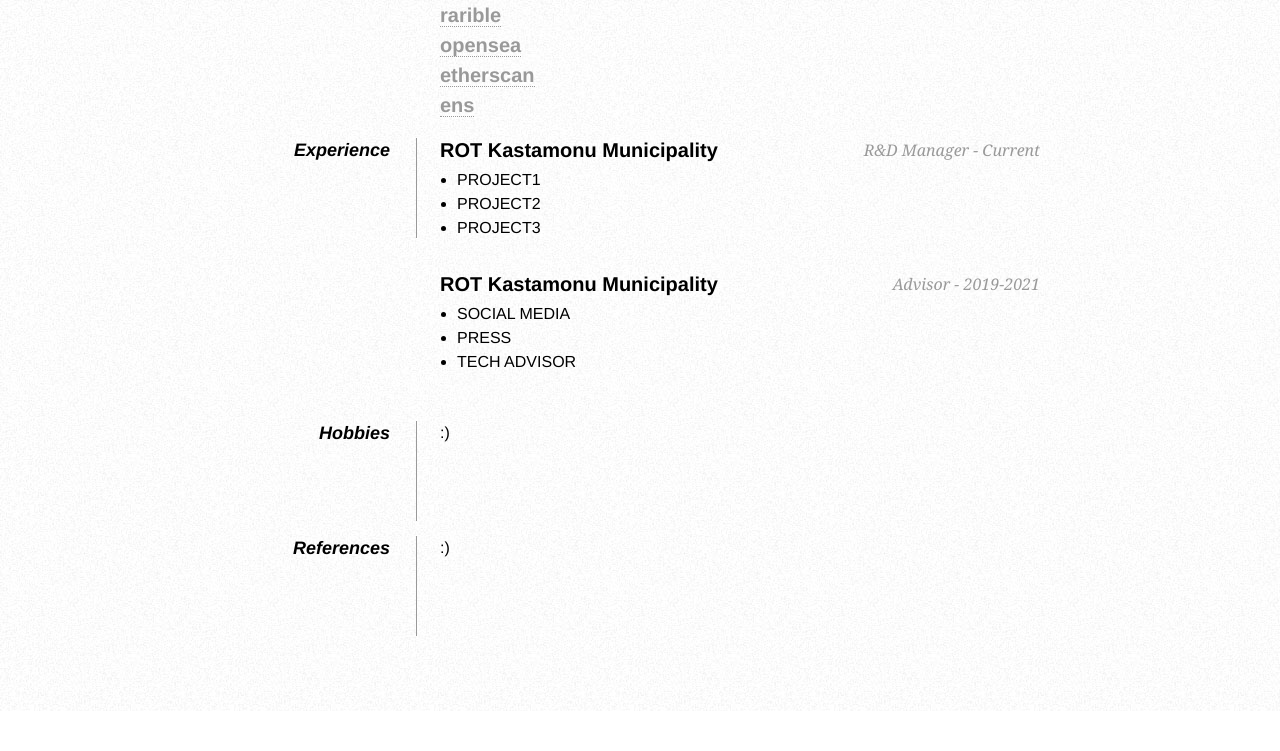
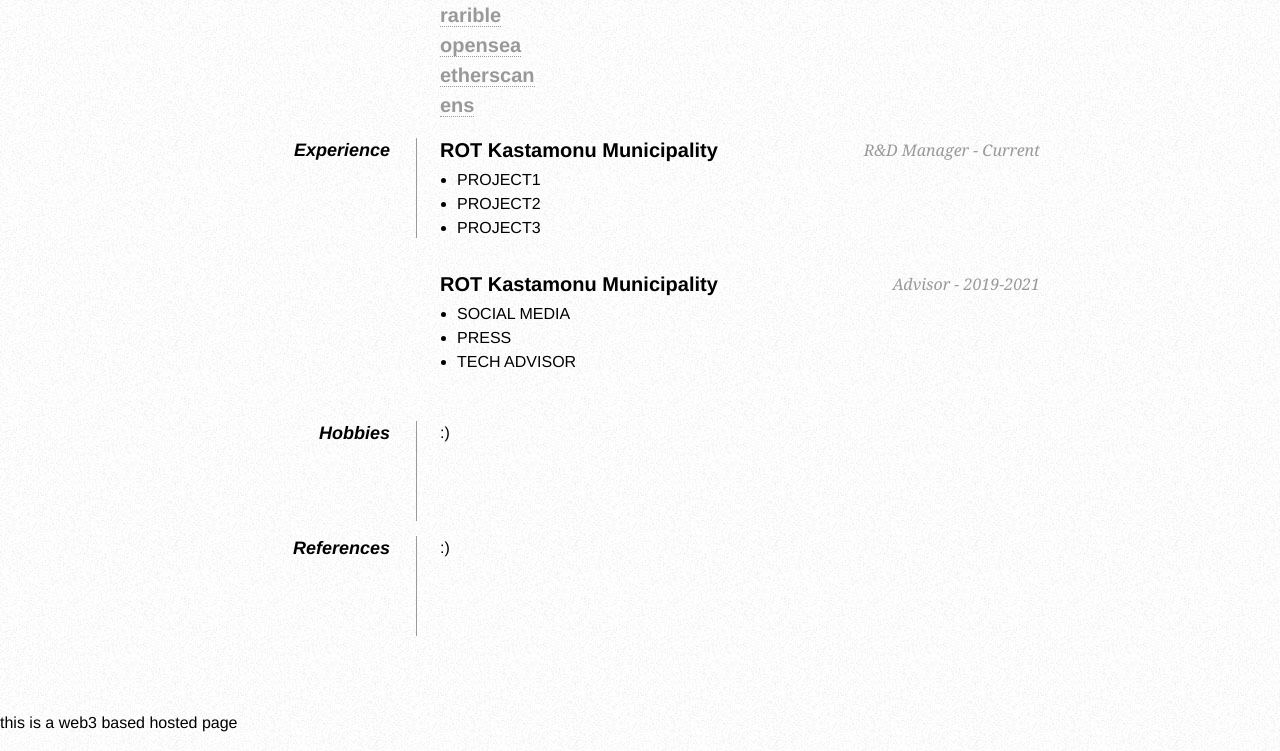
Before and after one commit to ozdil/fleek, a plain HTML site: page index.html in a window 1280 px wide. Shown: the part 496-1247 px from the top of the page. Before the commit the page ends 1207 px from the top, so only its background shows below. Drawn offline with Linux system fonts and the light colour scheme.

Commit message:
Update index.html

```diff
--- a/index.html
+++ b/index.html
@@ -116,6 +116,10 @@
 
     </div>
 
+     <footer>
+  <p>this is a web3 based hosted page</p>
+</footer>
+
 </body>
 
 </html>
```
